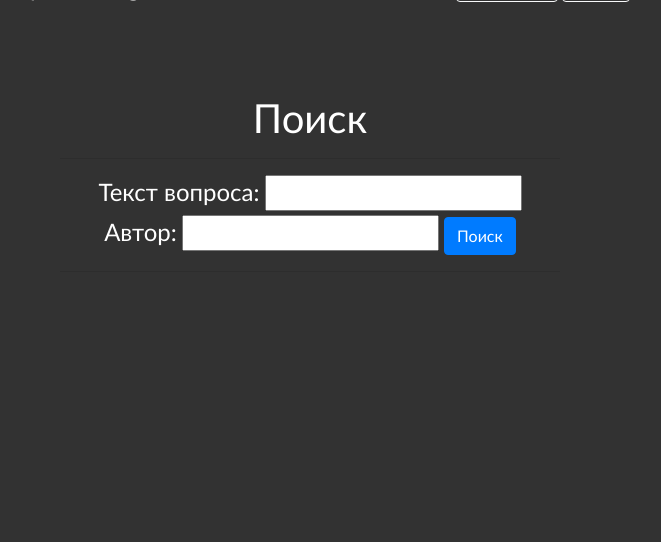
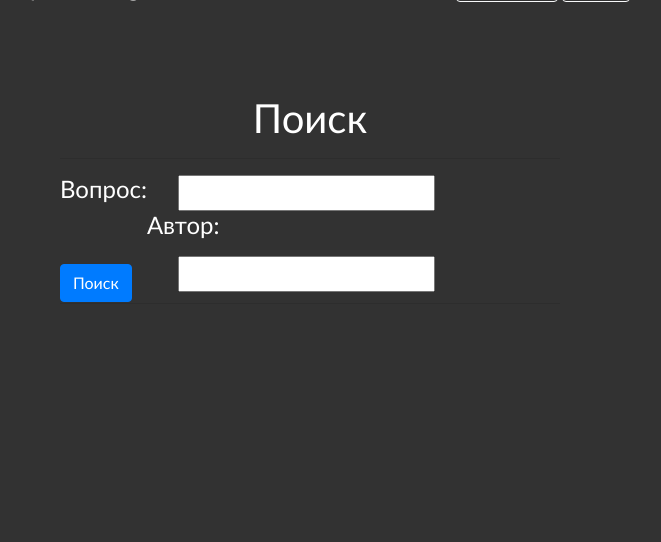
Before and after one commit to edikwhitman/simple-votings, a Django app: page /search_vote/ in a window 1280 px wide; the page is wider, and only the part inside the window is pictured. Shown: the part 106-648 px from the top of that part, without its empty margins (330-991 px from the left). Run offline with Django 3.2, Linux system fonts and the light colour scheme; data that the repository does not hold is empty; some libraries are stand-ins or nearby versions.

Commit message:
Fixed styles after prev commit

```diff
--- a/vote/forms.py
+++ b/vote/forms.py
@@ -15,4 +15,4 @@ class ReportForm(forms.Form):
     link = forms.CharField(label="Ссылка на голосование:", widget=forms.TextInput(
         attrs={'class': 'float-right form-control'}))
     text = forms.CharField(label="Ваша жалоба:", widget=forms.Textarea(
-        attrs={'rows': '5', 'style': 'width: 100%;', 'class': 'form-control', 'placeholder': 'УДОЛИТЕ!!1!'}))
+        attrs={'rows': '3', 'style': 'width: 100%;', 'class': 'form-control', 'placeholder': 'УДОЛИТЕ!!1!'}))
--- a/vote/templates/404.html
+++ b/vote/templates/404.html
@@ -1,10 +1,8 @@
 {% extends 'base.html' %}
 
 {% block content %}
-<div class="conteiner w-50">
     <h1 class="danger">Page not found (404)</h1>
     <h2 class="mt-5">Sorry, we can't find this page :(</h2>
     <br>
     <h3><a href="{% url 'index' %}">Start page</a></h3>
-</div>
 {% endblock %}
--- a/vote/templates/report_status.html
+++ b/vote/templates/report_status.html
@@ -1,10 +1,10 @@
 {% extends "base.html" %}
 
 {% block content %}
-<h1>Ваши жалобы:</h1>
+<h1 class="float-left">Ваши жалобы:</h1>
 
 {% if reports %}
-<table class="table table-bordered table-striped table-dark w-50">
+<table class="table table-striped">
     <thead>
     <tr>
         <td scope="col">Текст жалобы</td>
--- a/vote/templates/search.html
+++ b/vote/templates/search.html
@@ -3,14 +3,16 @@
 {% block content %}
     <h1>Поиск</h1>
     <hr>
-    <div class="form-group">
-    <label class="h4" for="search_question">Текст вопроса:</label>
-    <input type="text" id="search_question" onchange="get_ref();">
-
-    <label class="h4" for="search_user">Автор:</label>
-    <input type="text" id="search_user" onchange="get_ref();">
-    <a href="/search_vote/" id="search_submit"><button class="btn btn-primary">Поиск</button></a>
+    <div class="form-group w-75">
+    <label class="h4 float-left" for="search_question">Вопрос:</label>
+    <input type="text" id="search_question" onchange="get_ref();" class="float-right">
+    <br>
+    <label class="h4 float-left" for="search_user">Автор:</label>
+    <input type="text" id="search_user" onchange="get_ref();" class="mt-2 float-right">
+    <br>
+    <a href="/search_vote/" id="search_submit"><button class="btn btn-primary mt-3 float-left">Поиск</button></a>
     </div>
+    <br>
     <hr>
     {% if mode == 1 %}
         {% if result > 0 %}
@@ -20,7 +22,7 @@
         {% endif%}
     {% endif %}
 
-    <ul class="list-group w-50">
+    <ul class="list-group">
         {% for voting in votings %}
         <li class="list-group-item list-group-item-dark my-1">
             <a href="/vote/{{ voting.ref }}" style="color: #323232"> {{ voting.question }} </a>
```
Also changed, not shown: vote/templates/registration/login.html (+4 -4 lines), vote/templates/registration/sign_in.html (+7 -7 lines), vote/templates/report.html (+6 -8 lines).
